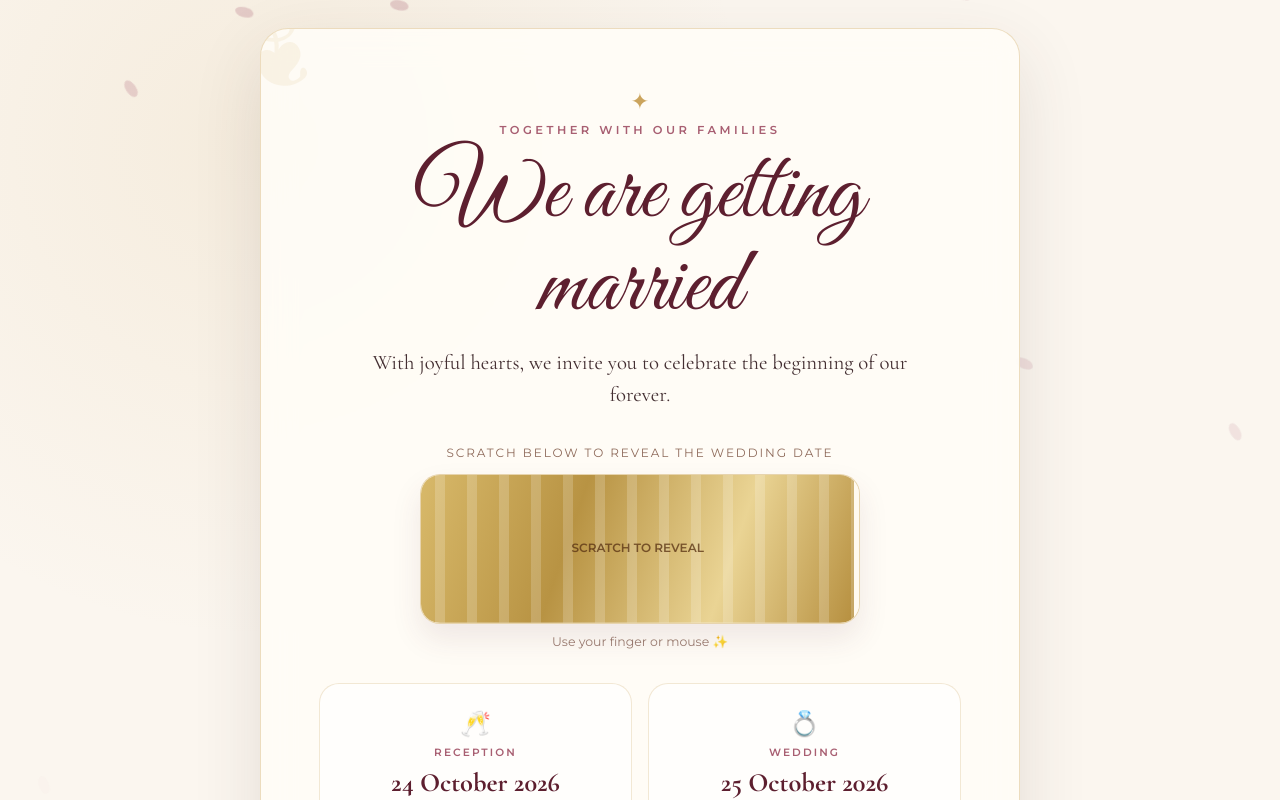
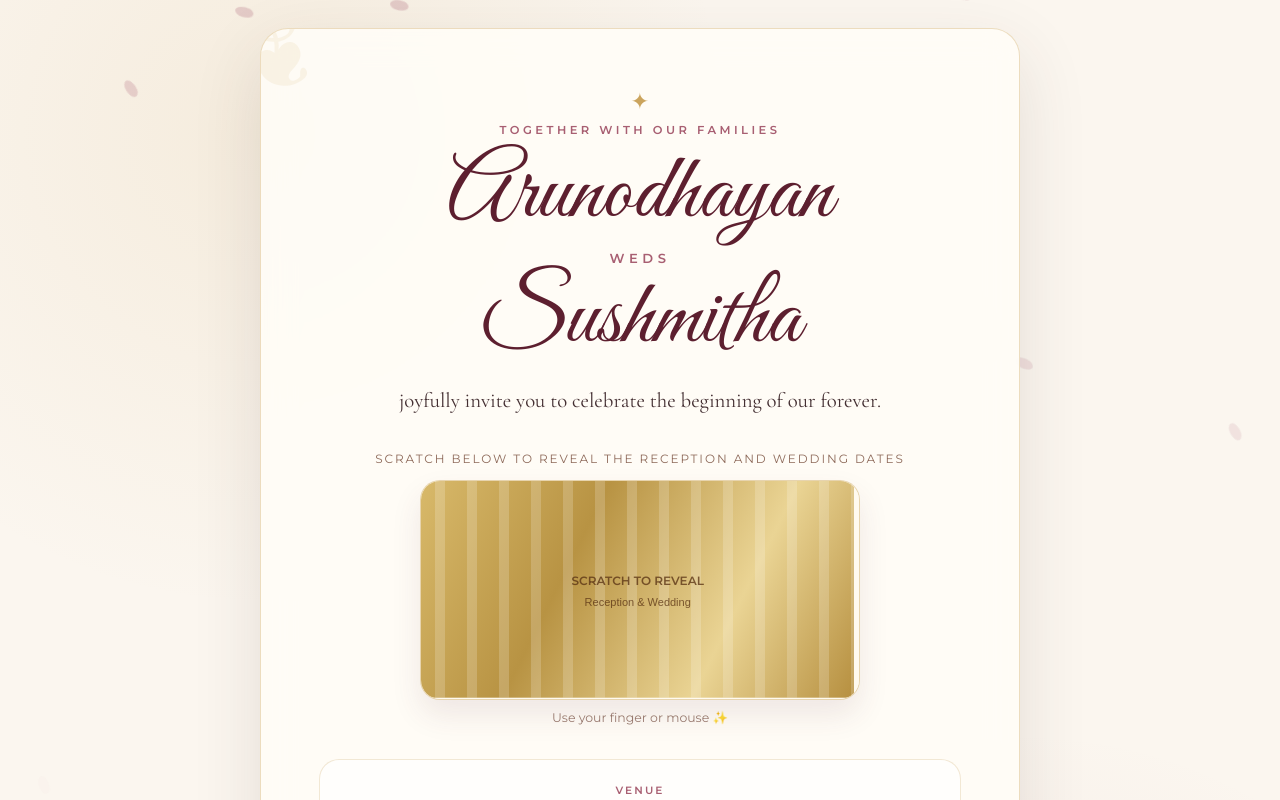
Before and after one commit to arunodhayan/wedding-invitation, a plain HTML site: page wedding_invitation_vercel/index.html in a window 1280 px wide. Both pictures are taken after a click on the button "OPEN INVITATION". Shown: the top 800 px of the page. Drawn offline with nearby package versions, Linux system fonts and the light colour scheme.

Commit message:
Add files via upload

```diff
--- a/wedding_invitation_vercel/index.html
+++ b/wedding_invitation_vercel/index.html
@@ -10,7 +10,6 @@
   <link href="https://fonts.googleapis.com/css2?family=Cormorant+Garamond:wght@400;500;600;700&family=Great+Vibes&family=Montserrat:wght@300;400;500;600&display=swap" rel="stylesheet">
   <link rel="stylesheet" href="style.css" />
 </head>
-
 <body>
   <div class="petals" id="petals"></div>
 
@@ -24,8 +23,8 @@
         <div class="envelope" id="envelope">
           <div class="back"></div>
           <div class="letter-preview">
-            <div class="monogram">A ♥ S</div>
-            <p>With love</p>
+            <div class="monogram">A &amp; S</div>
+            <p>Open with love</p>
           </div>
           <div class="front-left"></div>
           <div class="front-right"></div>
@@ -41,39 +40,33 @@
     <section class="invitation hidden" id="invitation">
       <div class="ornament">✦</div>
       <p class="eyebrow">TOGETHER WITH OUR FAMILIES</p>
-      <h2 class="script-title">We are getting married</h2>
+      <h2 class="script-title names-title">Arunodhayan</h2>
+      <p class="weds-line">weds</p>
+      <h2 class="script-title names-title second-name">Sushmitha</h2>
 
       <p class="lead">
-        With joyful hearts, we invite you to celebrate the beginning of our forever.
+        joyfully invite you to celebrate the beginning of our forever.
       </p>
 
       <div class="scratch-section">
-        <p class="scratch-label">Scratch below to reveal the wedding date</p>
+        <p class="scratch-label">Scratch below to reveal the reception and wedding dates</p>
         <div class="scratch-card" id="scratchCard">
-          <div class="date-reveal">
-            <span class="small">WEDDING</span>
-            <strong>25 October 2026</strong>
-            <span>Sunday</span>
+          <div class="date-reveal two-events">
+            <div class="reveal-event">
+              <span class="small">RECEPTION</span>
+              <strong>24 October 2026</strong>
+              <span>Saturday</span>
+            </div>
+            <div class="reveal-divider"></div>
+            <div class="reveal-event">
+              <span class="small">WEDDING</span>
+              <strong>25 October 2026</strong>
+              <span>Sunday</span>
+            </div>
           </div>
-          <canvas id="scratchCanvas" aria-label="Scratch to reveal the wedding date"></canvas>
+          <canvas id="scratchCanvas" aria-label="Scratch to reveal the event dates"></canvas>
         </div>
         <p class="scratch-hint" id="scratchHint">Use your finger or mouse ✨</p>
-      </div>
-
-      <div class="event-grid">
-        <article class="event-card">
-          <div class="event-icon">🥂</div>
-          <p class="event-kicker">Reception</p>
-          <h3>24 October 2026</h3>
-          <p>Saturday</p>
-        </article>
-
-        <article class="event-card">
-          <div class="event-icon">💍</div>
-          <p class="event-kicker">Wedding</p>
-          <h3>25 October 2026</h3>
-          <p>Sunday</p>
-        </article>
       </div>
 
       <div class="venue-card">
--- a/wedding_invitation_vercel/script.js
+++ b/wedding_invitation_vercel/script.js
@@ -68,7 +68,9 @@ function setupScratchCard() {
     ctx.font = '600 12px Montserrat, sans-serif';
     ctx.textAlign = "center";
     ctx.textBaseline = "middle";
-    ctx.fillText("SCRATCH TO REVEAL", w / 2, h / 2);
+    ctx.fillText("SCRATCH TO REVEAL", w / 2, h / 2 - 8);
+    ctx.font = '500 11px Montserrat, sans-serif';
+    ctx.fillText("Reception & Wedding", w / 2, h / 2 + 14);
   }
 
   let scratching = false;
--- a/wedding_invitation_vercel/style.css
+++ b/wedding_invitation_vercel/style.css
@@ -281,7 +281,7 @@ body::before {
 }
 
 .script-title {
-  margin: 0 0 12px;
+  margin: 0;
   font-family: "Great Vibes", cursive;
   font-size: clamp(3rem, 10vw, 5.8rem);
   font-weight: 400;
@@ -289,9 +289,26 @@ body::before {
   line-height: 1;
 }
 
+.names-title {
+  margin-top: 4px;
+}
+
+.second-name {
+  margin-top: 0;
+}
+
+.weds-line {
+  margin: 8px 0;
+  font-size: .82rem;
+  letter-spacing: .35em;
+  text-transform: uppercase;
+  color: var(--rose);
+  font-weight: 600;
+}
+
 .lead {
   max-width: 560px;
-  margin: 0 auto 32px;
+  margin: 18px auto 32px;
   font-family: "Cormorant Garamond", serif;
   font-size: 1.3rem;
   line-height: 1.55;
@@ -311,7 +328,7 @@ body::before {
 
 .scratch-card {
   width: min(440px, 100%);
-  height: 150px;
+  height: 220px;
   margin: 0 auto;
   position: relative;
   border-radius: 20px;
@@ -349,6 +366,31 @@ body::before {
   font-size: 1.1rem;
 }
 
+.two-events {
+  display: grid;
+  grid-template-columns: 1fr auto 1fr;
+  align-items: center;
+  gap: 12px;
+  padding: 18px;
+}
+
+.reveal-event {
+  display: grid;
+  gap: 4px;
+  align-items: center;
+}
+
+.reveal-event strong {
+  line-height: 1.1;
+}
+
+.reveal-divider {
+  width: 1px;
+  height: 65%;
+  background: linear-gradient(180deg, transparent, rgba(203,164,93,.9), transparent);
+  justify-self: center;
+}
+
 #scratchCanvas {
   position: absolute;
   inset: 0;
@@ -364,26 +406,6 @@ body::before {
   color: #9a7c70;
 }
 
-.event-grid {
-  display: grid;
-  grid-template-columns: repeat(2, minmax(0,1fr));
-  gap: 16px;
-  margin-top: 34px;
-}
-
-.event-card,
-.venue-card {
-  background: rgba(255,255,255,.66);
-  border: 1px solid rgba(203,164,93,.25);
-  border-radius: 20px;
-  padding: 24px 18px;
-}
-
-.event-icon {
-  font-size: 1.55rem;
-  margin-bottom: 8px;
-}
-
 .event-kicker {
   margin: 0 0 8px;
   font-size: .66rem;
@@ -393,25 +415,19 @@ body::before {
   color: var(--rose);
 }
 
-.event-card h3,
+.venue-card {
+  margin-top: 10px;
+  background: rgba(255,255,255,.66);
+  border: 1px solid rgba(203,164,93,.25);
+  border-radius: 20px;
+  padding: 24px 18px;
+}
+
 .venue-card h3 {
   margin: 0 0 5px;
   font-family: "Cormorant Garamond", serif;
-  font-size: 1.65rem;
+  font-size: 2rem;
   color: var(--wine);
-}
-
-.event-card p:last-child {
-  margin: 0;
-  font-size: .88rem;
-}
-
-.venue-card {
-  margin-top: 16px;
-}
-
-.venue-card h3 {
-  font-size: 2rem;
 }
 
 .venue-copy {
@@ -516,10 +532,6 @@ body::before {
     padding: 20px 12px 40px;
   }
 
-  .event-grid {
-    grid-template-columns: 1fr;
-  }
-
   .countdown strong {
     font-size: 1.5rem;
   }
@@ -527,6 +539,21 @@ body::before {
   .invitation {
     border-radius: 22px;
     padding: 30px 18px;
+  }
+
+  .scratch-card {
+    height: 245px;
+  }
+
+  .two-events {
+    grid-template-columns: 1fr;
+    gap: 10px;
+  }
+
+  .reveal-divider {
+    width: 70%;
+    height: 1px;
+    margin: 2px auto;
   }
 }
 
```
Also changed, not shown: 1 other file.
